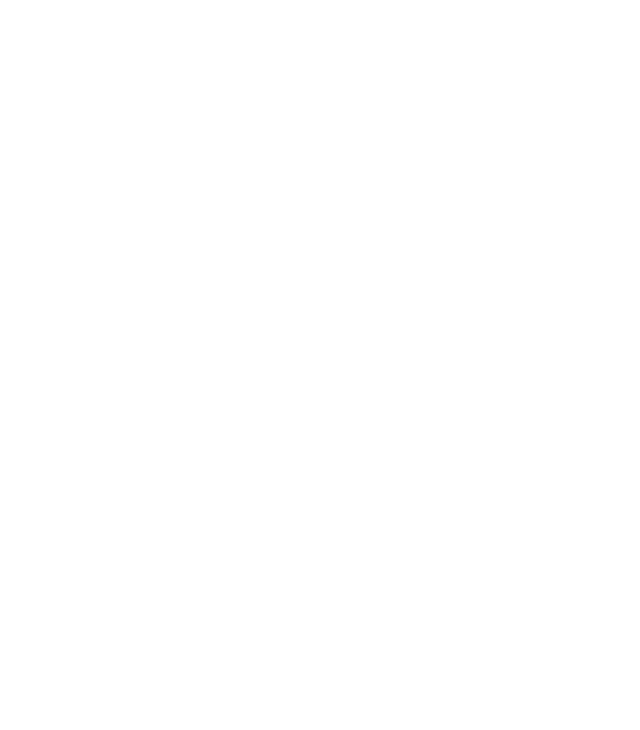
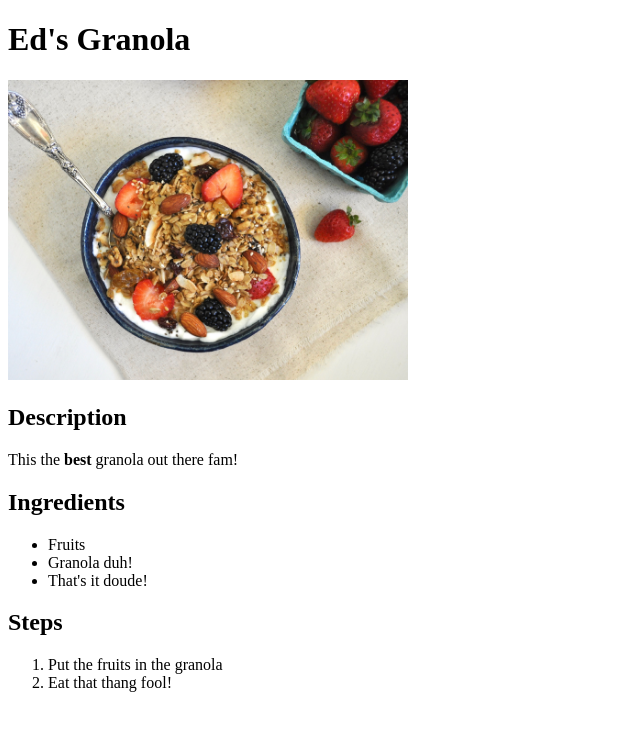
Before and after one commit to edouardblais/odin-recipes, a plain HTML site: page recipes/granola.html in a window 1280 px wide. Shown: the whole page, without its empty margins (0-640 px from the left). Drawn offline with Linux system fonts and the light colour scheme.

Commit message:
modified some tiny stuff to make it final

```diff
--- a/recipes/granola.html
+++ b/recipes/granola.html
@@ -0,0 +1,27 @@
+<!DOCTYPE html>
+<html lang="en">
+<head>
+    <meta charset="UTF-8">
+    <meta http-equiv="X-UA-Compatible" content="IE=edge">
+    <meta name="viewport" content="width=device-width, initial-scale=1.0">
+    <title>granola</title>
+</head>
+<body>
+    <h1>Ed's Granola</h1>
+    <img src="images/granola.jpg" alt="granola image" width="400">
+    <h2>Description</h2>
+    <p>This the <strong>best</strong> granola out there fam!</p>
+    <h2>Ingredients</h2>
+        <ul>
+            <li>Fruits</li>
+            <li>Granola duh!</li>
+            <li>That's it doude!</li>
+        </ul>
+    <h2>Steps</h2>
+        <ol>
+            <li>Put the fruits in the granola</li>
+            <li>Eat that thang fool!</li>
+        </ol>
+
+</body>
+</html>
```
Also changed, not shown: recipes/lasagna.html (+1 -1 lines), 1 other file.
